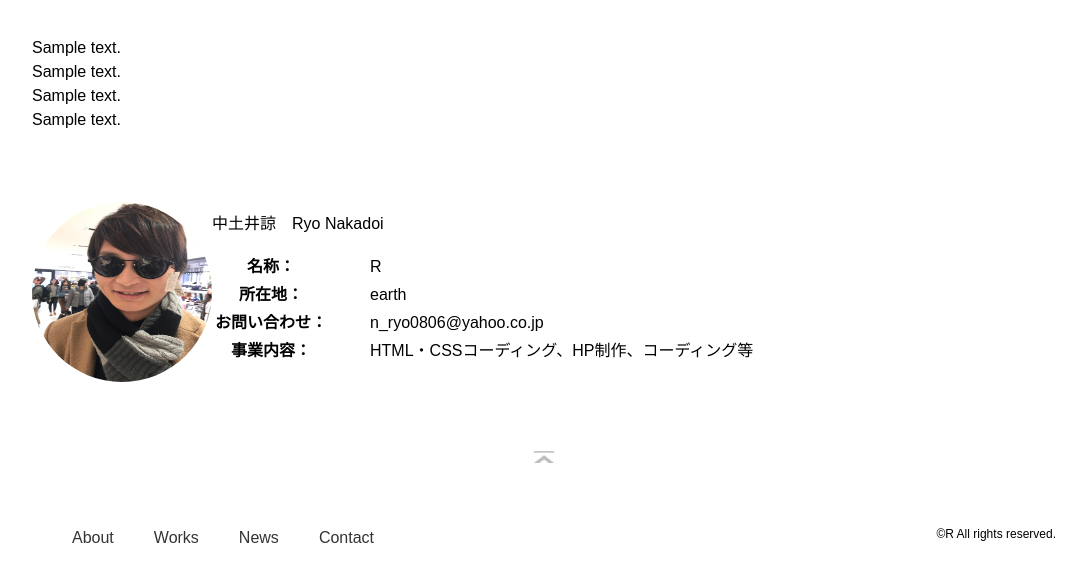
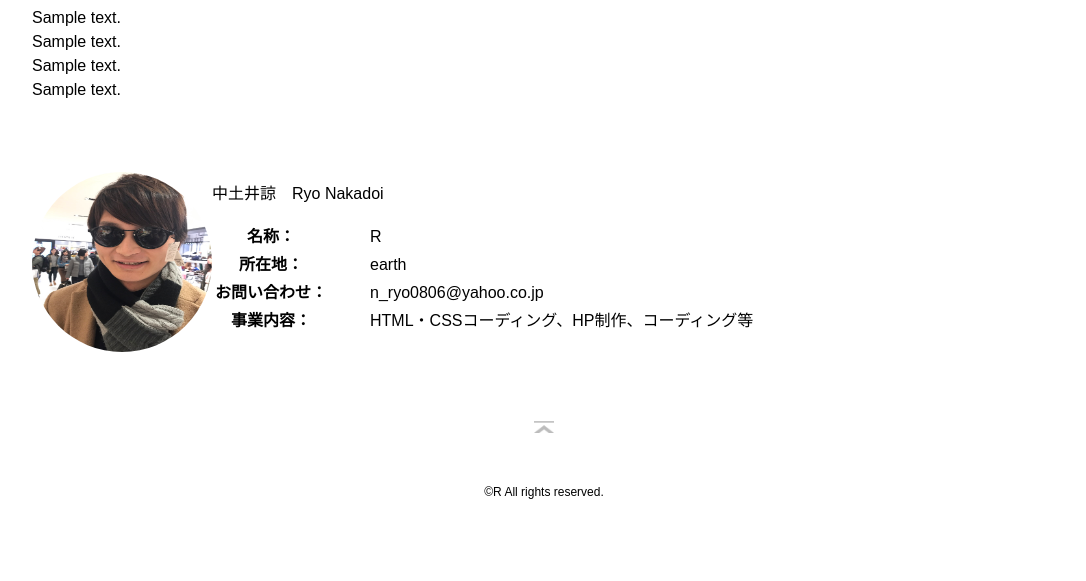
Before and after one commit to centerRyo/centerRyo.github.io, a plain HTML site: page about.html in a window 1280 px wide. Shown: the part 315-896 px from the top of the page, without its empty margins (96-1182 px from the left). After the commit the page ends 819 px from the top, so only its background shows below. Drawn offline with nearby package versions, Linux system fonts and the light colour scheme.

Commit message:
footerからナビバーを削除した
blogからに変更

```diff
--- a/about.html
+++ b/about.html
@@ -51,16 +51,8 @@
   </main>
 
   <!-- フッター -->
-  <footer class="site-width">
-    <nav id="bottom-nav">
-      <ul>
-        <li><a href="#about">About</a></li>
-        <li><a href="#works">Works</a></li>
-        <li><a href="#news">News</a></li>
-        <li><a href="contact.html">Contact</a></li>
-      </ul>
-    </nav>
-    <p>&copy;R All rights reserved.</p>
+  <footer class="footer site-width">
+    &copy;R All rights reserved.
   </footer>
   <script src="https://code.jquery.com/jquery-3.3.1.min.js"></script>
   <script src="main.js"></script>
--- a/styles.css
+++ b/styles.css
@@ -38,7 +38,7 @@ header {
   width: 100%;
   background: #fff;
   height: 150px;
-  margin-top: 80px;
+  margin-top: 50px;
 }
 
 #header-logo {
@@ -140,10 +140,10 @@ h2 a {
   text-decoration: none;
 }
 
-/* NEWS */
-#news {
+/* BLOg */
+#blog {
   margin-top: 80px;
-  margin-bottom: 80px;
+  margin-bottom: 40px;
 }
 .blog {
   float: left;
@@ -255,30 +255,8 @@ form p span {
 }
 
 /* フッター */
-#bottom-nav {
-  float: left;
-  width: 400px;
-  height: 80px;
-  overflow: hidden;
-}
-
-#bottom-nav ul li {
-  float: left;
-  margin-right: 40px;
-  list-style: none;
-}
-
-#bottom-nav ul li a {
-  text-decoration: none;
-  color: #333;
-}
-
-#bottom-nav ul li a:hover {
-  text-decoration: underline;
-}
-
-footer p {
-  float: right;
+.footer {
+  text-align: center;
   font-size: 12px;
 }
 
```
Also changed, not shown: contact.html (+2 -10 lines), index.html (+5 -13 lines).
